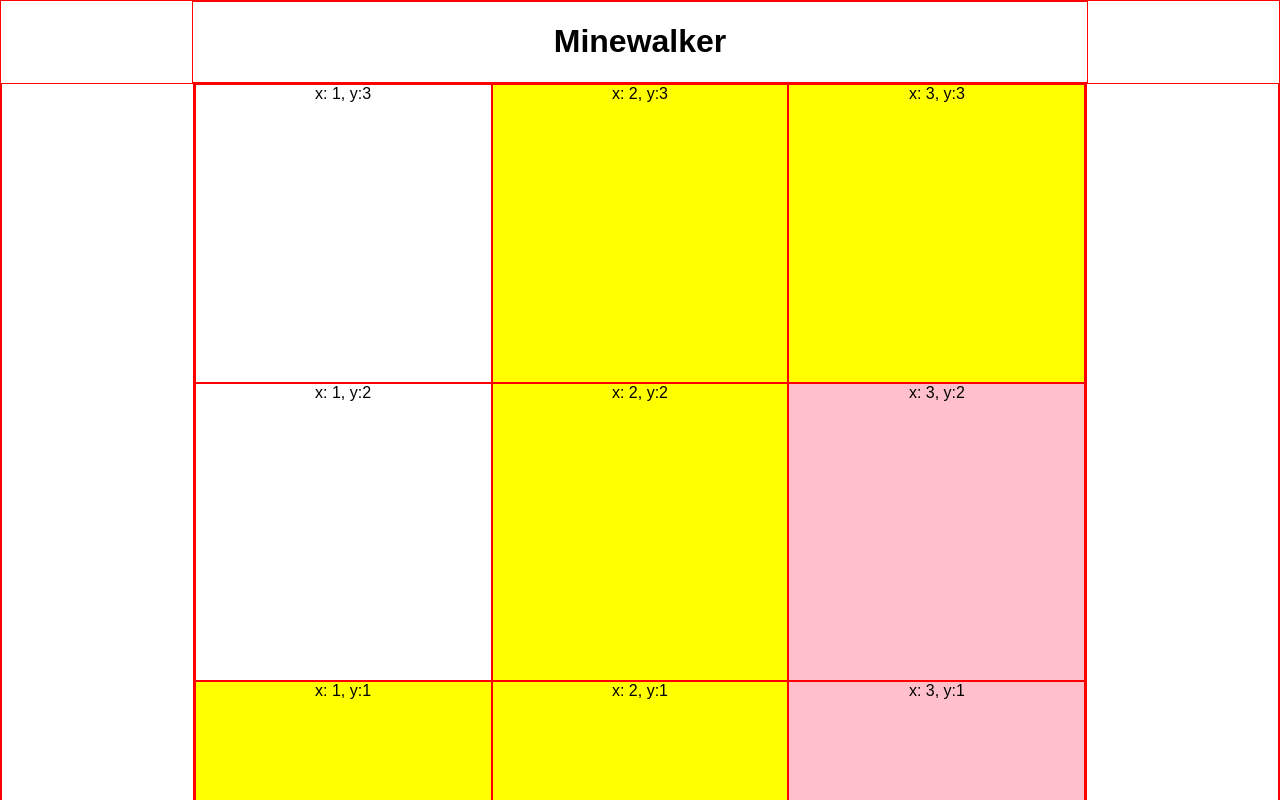
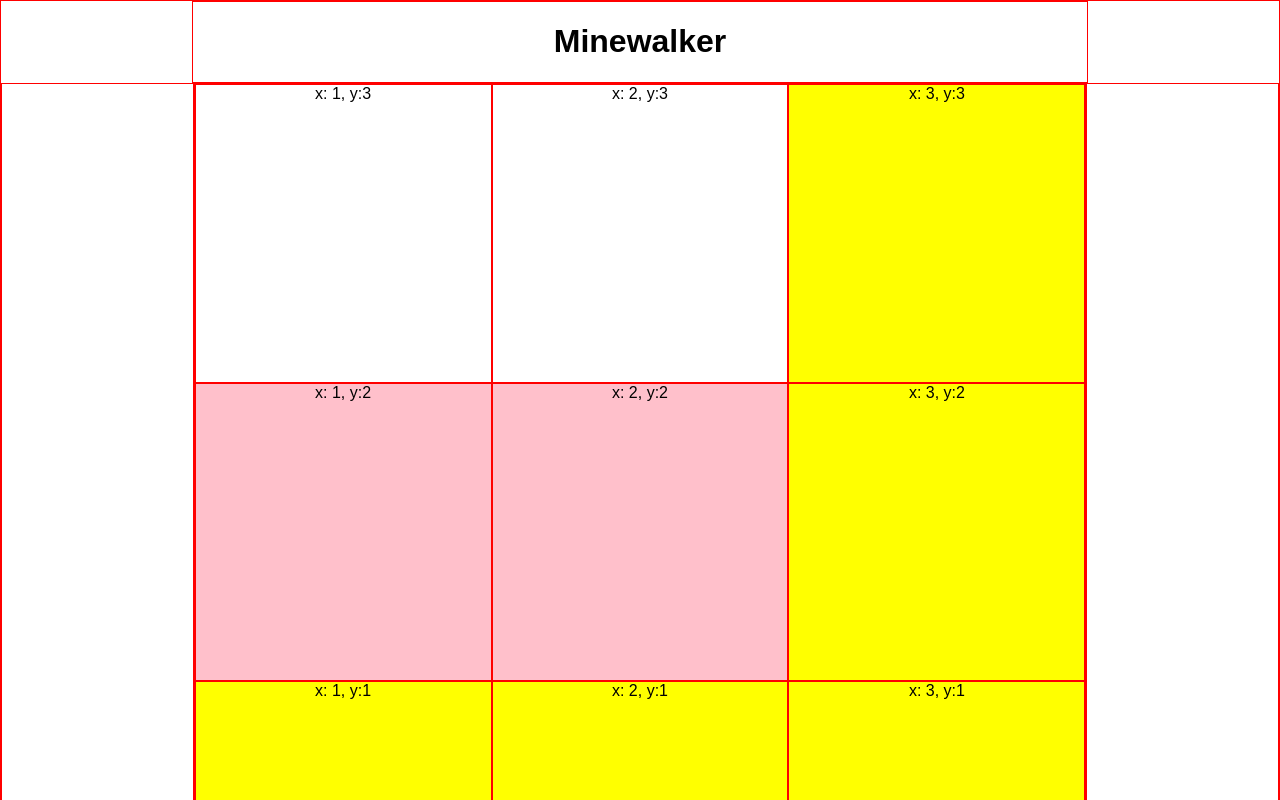
Before and after one commit to Milldrew/MINEWALKER, an Angular app in the folder minewalker/: page / in a window 1280 px wide. Shown: the top 800 px of the page. Built offline with nearby package versions, Linux system fonts and the light colour scheme.

Commit message:
📅  | Tue Mar 29 21:15:45 MDT 2022

```diff
--- a/minewalker/src/app/board/board.component.ts
+++ b/minewalker/src/app/board/board.component.ts
@@ -18,11 +18,9 @@ export class BoardComponent implements OnInit {
 
   ngAfterContentChecked() {
     this.coordintes = this.boardService.getCoordinates();
-    this.boardService.makeHappyPath();
     this.minesService.layMines();
   }
   ngOnInit(): void {
-    this.minesService.layMines();
     this.coordintes = this.boardService.getCoordinates();
     this.boardService.makeHappyPath();
   }
```
